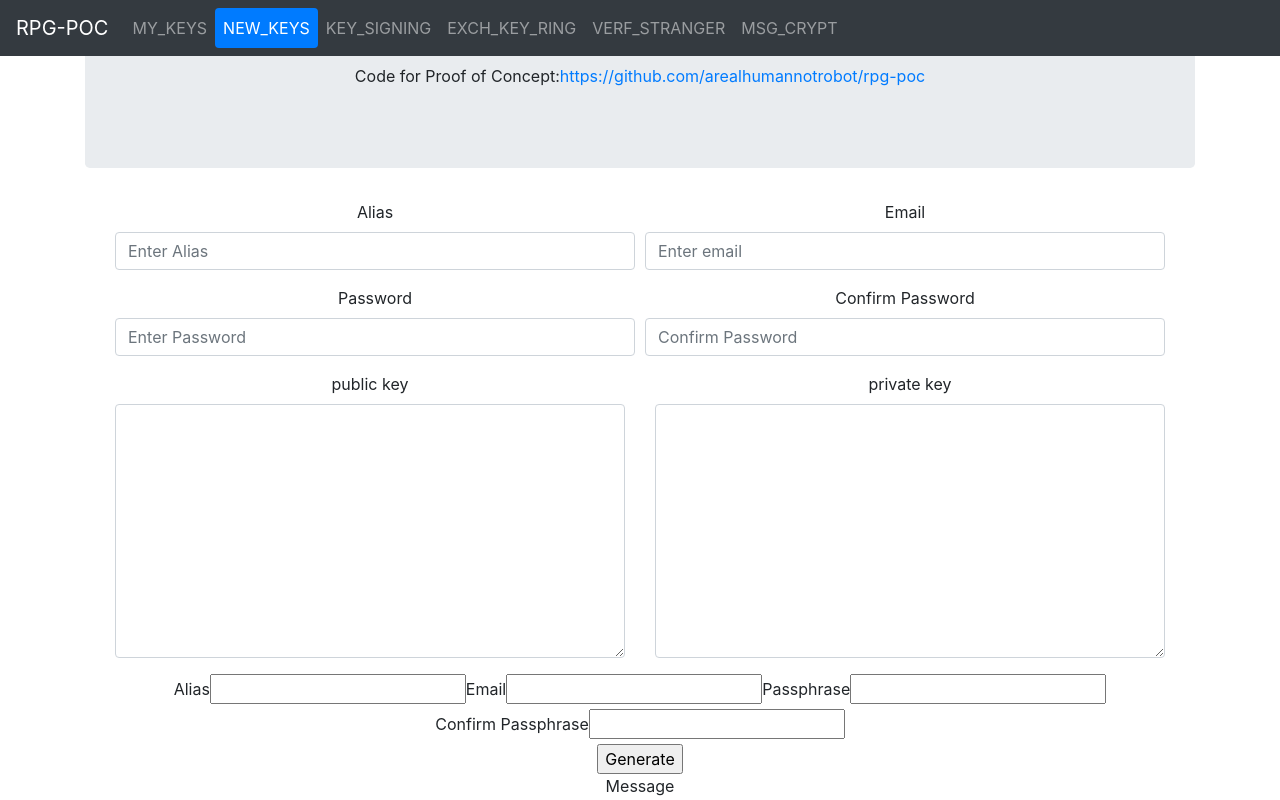
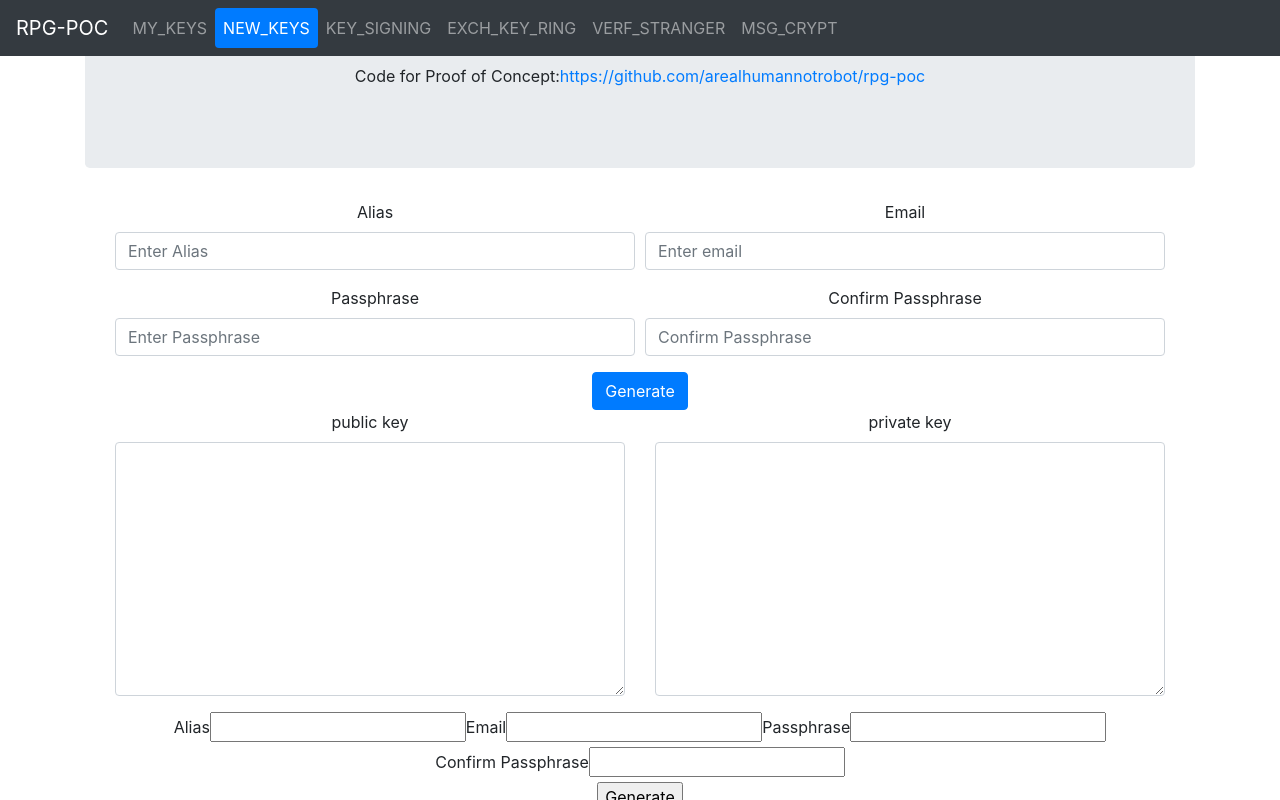
Before and after one commit to arealhumannotrobot/rpg-poc, a React (Create React App) app: page / in a window 1280 px wide. Both pictures are taken after a click on the button "NEW_KEYS". Shown: the top 800 px of the page. Built offline with nearby package versions, Linux system fonts and the light colour scheme.

Commit message:
audit fix, TabNewKey WIP
Approve commits:
- 2c65a1c597a7d6c4c2ec7f0e8ce1dcc39091ae3c

```diff
--- a/src/tab/TabNewKey.tsx
+++ b/src/tab/TabNewKey.tsx
@@ -6,7 +6,7 @@ import QrReader from 'react-qr-reader';
 //=====================================//
 
 import CompKeyInput from '../comp/CompKeyInput';
-import { Form, Container, Row, Col, OverlayTrigger, Tooltip } from 'react-bootstrap';
+import { Form, Container, Row, Col, OverlayTrigger, Tooltip, Button, FormControlProps } from 'react-bootstrap';
 
 let refPub, refPvt, refMsg
 
@@ -29,16 +29,14 @@ const TabNewKey: React.FC = () => {
   return (
     <div className="container">
       <Container>
+
+        {/* Input data needed for key generation */}
         <Form
-          onInput={
-            (e:React.FormEvent<HTMLFormElement>)=>{
-              console.log(e);
-              console.log(e.target);
-            }
-          }
-          // validated={true}
+          onSubmit={(e:React.FormEvent)=>{e.preventDefault(); console.log(`submit`); }}
         >
+          {/* Input Identity */}
           <Form.Row>
+            {/* Input Alias */}
             <Col lg={6} sm={12} xs={12}>
               <Form.Group>
                 <Form.Label>Alias</Form.Label>
@@ -53,10 +51,17 @@ const TabNewKey: React.FC = () => {
                     </Tooltip>
                   }
                 >
-                  <Form.Control type="text" placeholder="Enter Alias" />
+                  <Form.Control
+                    type="text"
+                    placeholder="Enter Alias"
+                    required
+                    // onChange={(v)=>{setAlias(v.target.value)}}
+                    onChange={(v:React.ChangeEvent<HTMLInputElement>)=>{console.log(v.target.value)}}
+                  />
                 </OverlayTrigger>
               </Form.Group>
             </Col>
+            {/* Input Email */}
             <Col>
               <Form.Group>
                 <Form.Label>Email</Form.Label>
@@ -66,31 +71,36 @@ const TabNewKey: React.FC = () => {
                   trigger={'focus'}
                   overlay={
                     <Tooltip id={`tooltip-email`}>
-                      Ideally, this should be a disposable email address.
+                      <strong>Do not</strong> use your personal email address. In fact, it doesn't even have to be an actual address.
                     </Tooltip>
                   }
                 >
-                  <Form.Control type="email" placeholder="Enter email"/>
+                  <Form.Control type="email" placeholder="Enter email" required/>
                 </OverlayTrigger>
               </Form.Group>
             </Col>
           </Form.Row>
+          {/* Input Passphrase */}
           <Form.Row>
+            {/* Input Passphrase */}
             <Col lg={6} sm={12} xs={12}>
               <Form.Group>
-                <Form.Label>Password</Form.Label>
-                <Form.Control type="password" placeholder="Enter Password" />
+                <Form.Label>Passphrase</Form.Label>
+                <Form.Control type="password" placeholder="Enter Passphrase" required/>
               </Form.Group>
             </Col>
+            {/* Input Passphrase */}
             <Col>
               <Form.Group>
-                <Form.Label>Confirm Password</Form.Label>
-                <Form.Control type="password" placeholder="Confirm Password"/>
+                <Form.Label>Confirm Passphrase</Form.Label>
+                <Form.Control type="password" placeholder="Confirm Passphrase" required/>
               </Form.Group>
             </Col>
           </Form.Row>
+          <Button type="submit">{`Generate`}</Button>
+        </Form>
 
-        </Form>
+
         <Row>
           <Col lg={6} sm={12} xs={12}>
             <CompKeyInput
```
Also changed, not shown: 1 other file (tests, documents, lock files or other folders).
